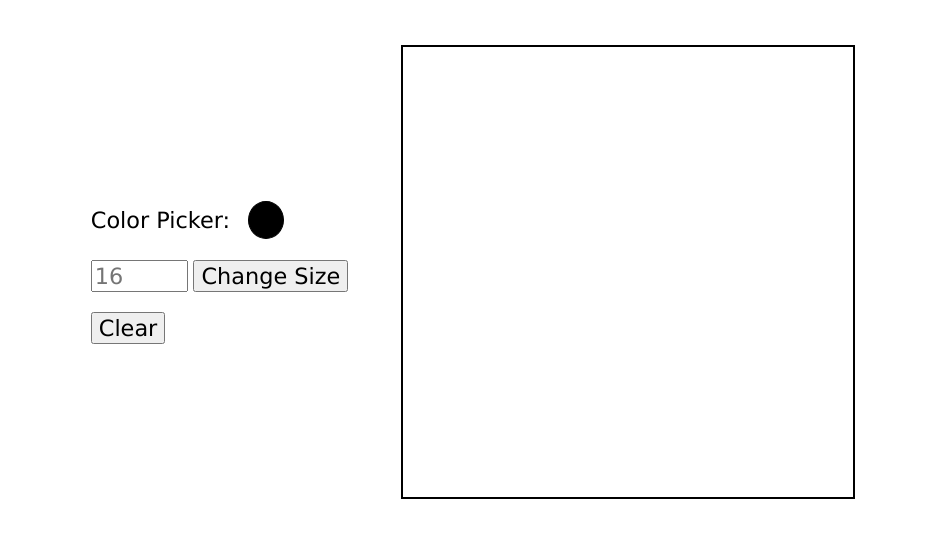
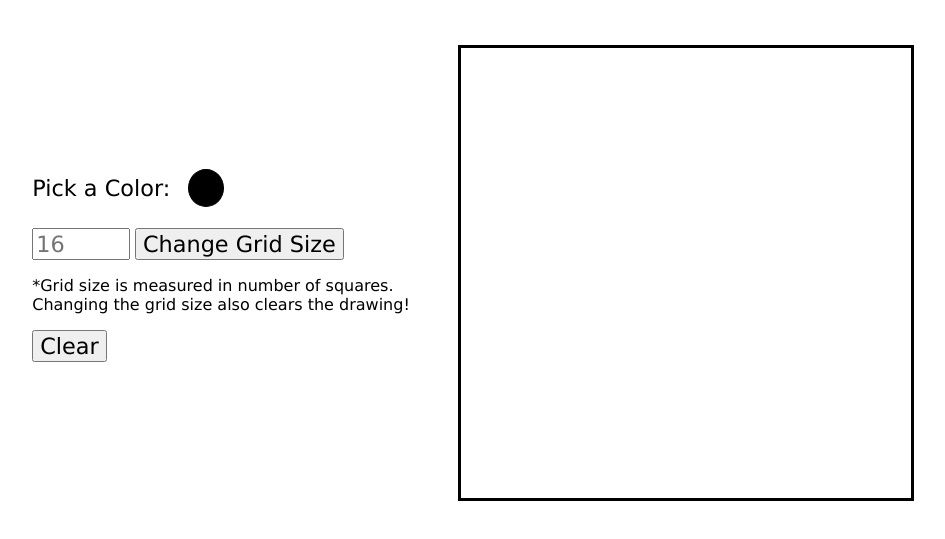
Before and after one commit to jessica2673/EtchASketch, a plain HTML site: page index.html in a window 1280 px wide. Shown: the part 99-638 px from the top of the page, without its empty margins (159-1104 px from the left). Drawn offline with Linux system fonts and the light colour scheme.

Commit message:
Added instructions on use.

```diff
--- a/index.html
+++ b/index.html
@@ -12,14 +12,15 @@
     <div id="outerContainer">
         <div id="rightSide">
             <div class="color">
-                <label for="colorpicker" id="colorLabel">Color Picker:</label>
+                <label for="colorpicker" id="colorLabel">Pick a Color:</label>
                 <input type="color" id="colorpicker" value="#000000">
             </div>
 
             <form action="script.js" method="GET" id="form" autocomplete="off">
                 <input type="text" id="input" name="input" form="form" placeholder="16">
-                <input type="submit" form="form" id="submitBtn" value="Change Size">
+                <input type="submit" form="form" id="submitBtn" value="Change Grid Size">
             </form>
+            <p>*Grid size is measured in number of squares. </br> Changing the grid size also clears the drawing!</p>
             <button id="clear">Clear</button>
             <div id="info"></div>
         </div>
--- a/style.css
+++ b/style.css
@@ -54,7 +54,7 @@ input[type="color"]::-webkit-color-swatch {
 #container {
     margin: 1em;
     flex-wrap: wrap;
-    border: black 2px solid;
+    border: black 3px solid;
     gap: 0px;
     height: 450px;
     width: 450px;
@@ -66,6 +66,14 @@ input[type="color"]::-webkit-color-swatch {
     margin: 20px 5px 0px 0px;
 }
 
+#clear {
+    margin-top: 0px;
+}
+
+#info {
+    margin-top: 1em;
+}
+
 .box {
     margin: 0px;
 }
```
